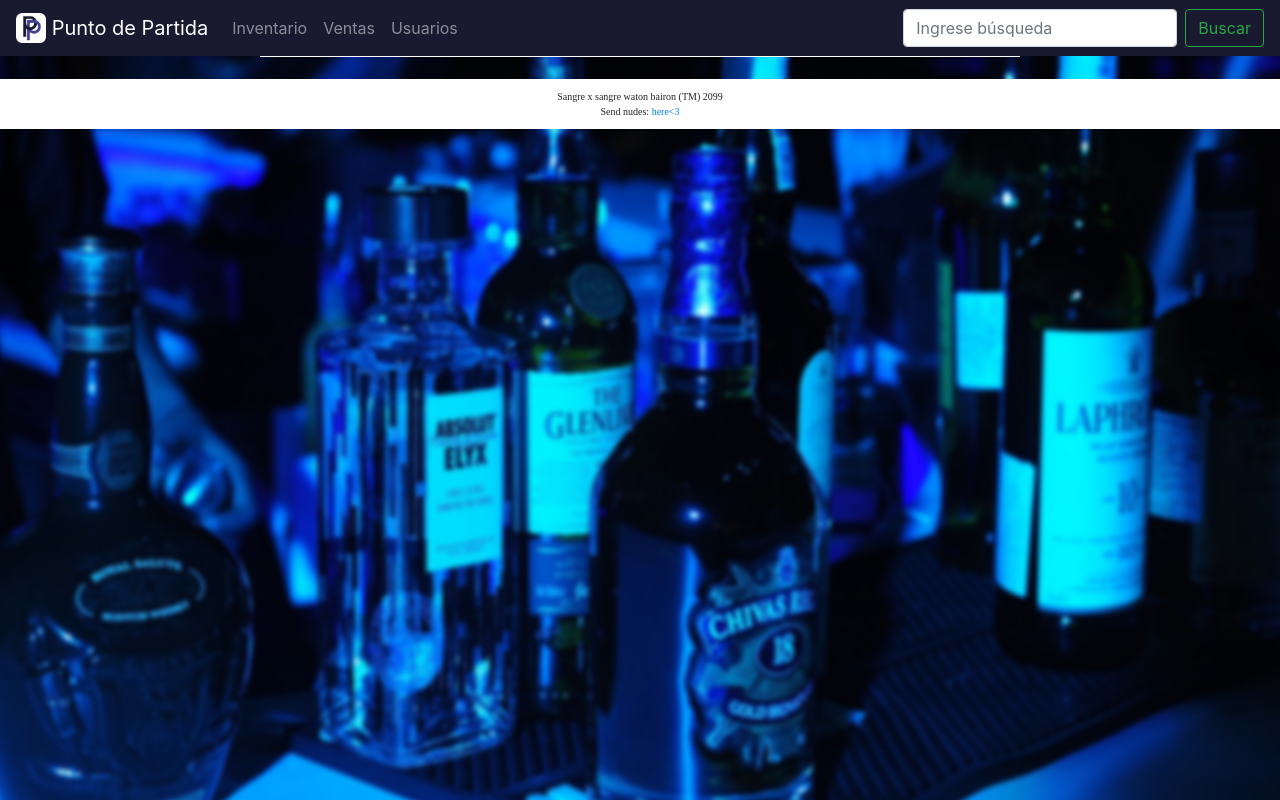
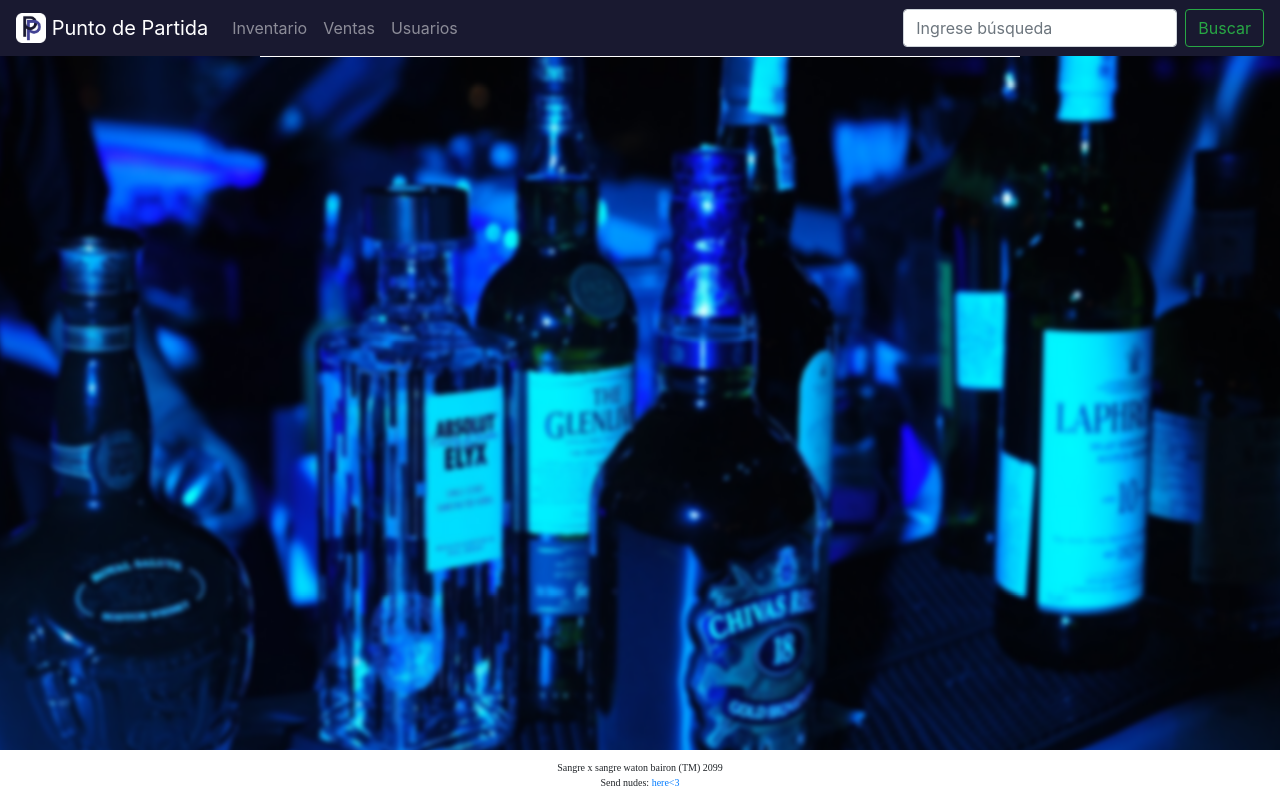
Before and after one commit to Ballena0/SIA-Botilleria, a Django app: page /inventario/ in a window 1280 px wide. Run offline with Django 3.2, Linux system fonts and the light colour scheme; some libraries are stand-ins or nearby versions.

Commit message:
arreglo en footer

```diff
--- a/Botilleria_sia/static/css/style.css
+++ b/Botilleria_sia/static/css/style.css
@@ -93,3 +93,8 @@
   filter: blur(2px);
   transform: scale(1.2,1.4);
 }
+
+body, html {
+  height: 100%;
+  margin: 0;
+}
```
